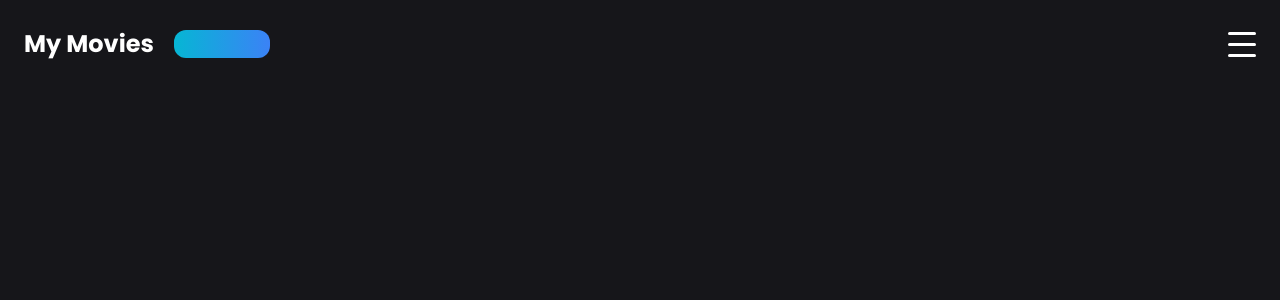
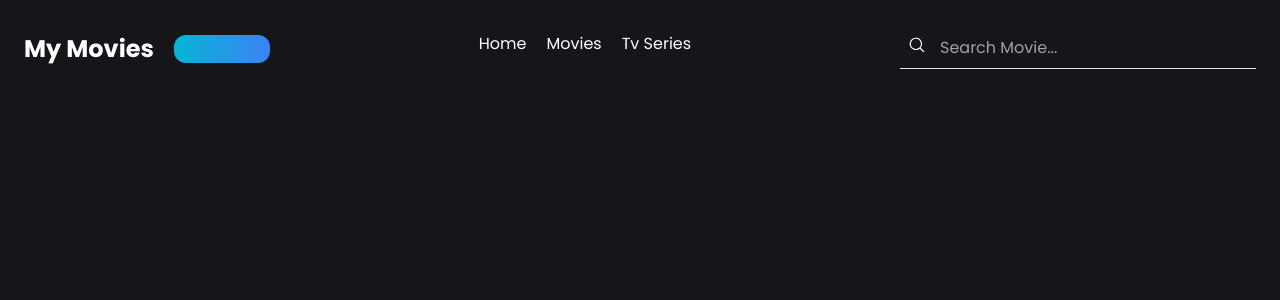
Before and after one commit to gemiyudhia/new-movie-project, a React (Vite) app: page / in a window 1280 px wide. Shown: the top 300 px of the page. Built offline with nearby package versions, Linux system fonts and the light colour scheme.

Commit message:
feat(navbar): add ui for desktop

```diff
--- a/src/components/Header/MenuMobile.tsx
+++ b/src/components/Header/MenuMobile.tsx
@@ -24,7 +24,7 @@ const navMenu = () => {
 const MenuMobile = ({ isOpen }: MenuMobileProps) => {
   return (
     <div
-      className={`absolute bg-secondary-0 w-[90%] md:w-[95%] top-24 py-4 px-3 rounded-lg transition-all duration-300 ease-in-out transform ${
+      className={`absolute bg-secondary-0 w-[90%] md:w-[95%] top-24 py-4 px-3 rounded-lg transition-all duration-300 ease-in-out transform lg:hidden ${
         isOpen
           ? "translate-y-0 opacity-100"
           : "-translate-y-10 opacity-0 pointer-events-none"
--- a/src/components/Header/index.tsx
+++ b/src/components/Header/index.tsx
@@ -31,23 +31,40 @@ const Navbar = () => {
           <span className="inline-block bg-gradient-to-r from-cyan-500 to-blue-500 w-24 h-7 rounded-xl"></span>
         </div>
 
-        <ul className="hidden">
+        <ul className="hidden lg:flex items-center gap-x-5">
           {navMenu().map((item, index) => (
-            <li key={index}>{item.title}</li>
+            <li key={index}>
+              <a
+                href=""
+                className="hover:text-secondary-0 after:content-[''] after:block after:pb-2 after:border-b-2 after:border-secondary-0 after:scale-x-0 hover:after:scale-x-100 after:origin-center transition-transform duration-300"
+              >
+                {item.title}
+              </a>
+            </li>
           ))}
         </ul>
 
         {/* hamburger menu for mobile */}
-        <div>
-          <HamburgerMenu isOpen={isOpen} toggleMenu={() => setIsOpen(!isOpen)} />
+        <div className="lg:hidden">
+          <HamburgerMenu
+            isOpen={isOpen}
+            toggleMenu={() => setIsOpen(!isOpen)}
+          />
         </div>
 
         {/* Menu saat hamburger di klik */}
         <MenuMobile isOpen={isOpen} />
 
-        <form action="" className="hidden">
-          <MagnifyingGlass />
-          <input type="text" placeholder="Search Movie..." />
+        <form action="" className="hidden lg:flex lg:relative">
+          <MagnifyingGlass
+            size={18}
+            className="absolute top-2 left-2 text-white"
+          />
+          <input
+            type="text"
+            placeholder="Search Movie..."
+            className="w-full py-2 pl-10 bg-transparent border-b text-white outline-none"
+          />
         </form>
       </div>
     </nav>
```
